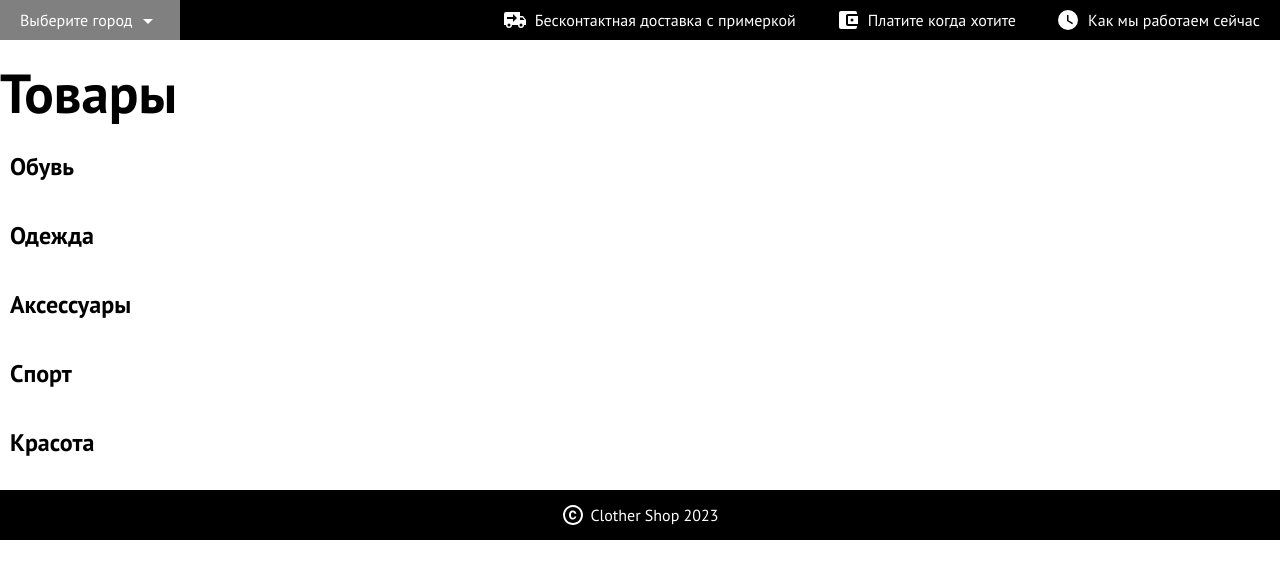
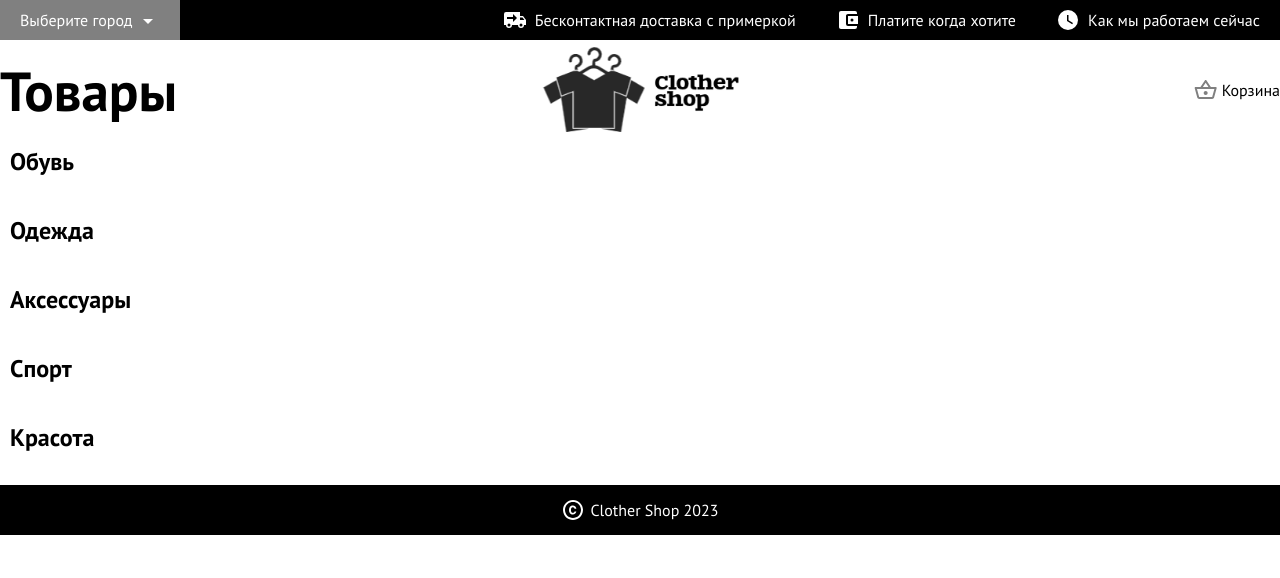
Before and after one commit to FloxOoO/Clother_shop, a Vue app: page / in a window 1280 px wide. Shown: the top 578 px of the page. Built offline with nearby package versions, Linux system fonts and the light colour scheme.

Commit message:
Subheader

```diff
--- a/index.html
+++ b/index.html
@@ -4,7 +4,7 @@
     <meta charset="UTF-8" />
     <link rel="icon" type="image/svg+xml" href="/vite.svg" />
     <meta name="viewport" content="width=device-width,initial-scale=1.0" />
-    <title>Vite + Vue</title>
+    <title>Clother shop</title>
   </head>
   <body>
     <div id="app"></div>
--- a/src/App.vue
+++ b/src/App.vue
@@ -2,8 +2,8 @@
   <div class="page">
     <div class="page__container">
       <main-header />
+      <sub-header />
       <div class="content">
-        <div class="content__title">Товары</div>
         <div class="catalog">
           <div class="catalog__left-column">
             <main-menu />
@@ -34,6 +34,7 @@
 </template>
 <script>
 import MainHeader from "./components/MainHeader.vue";
+import SubHeader from "./components/SubHeader.vue";
 import MainFooter from "./components/MainFooter.vue";
 import MainMenu from "./components/MainMenu.vue";
 export default {
@@ -41,6 +42,7 @@ export default {
 
   components: {
     MainHeader,
+    SubHeader,
     MainFooter,
     MainMenu,
   },
@@ -57,17 +59,11 @@ export default {
 .content {
   max-width: 1400px;
   margin: 0px auto;
-  &__title {
-    margin: 25px 0 25px 0;
-    font-weight: 700;
-    font-size: 55px;
-  }
 }
 .catalog {
   display: flex;
   &__left-column {
     padding-right: 30px;
-    flex: 0 1 auto;
   }
   &__right-column {
     flex: 1 1 auto;
@@ -79,58 +75,58 @@ export default {
   flex-wrap: wrap;
   margin: 0px -25px;
 }
-.product-card {
-  display: flex;
-  flex-direction: column;
-  width: 286px;
-  height: 406px;
-  padding: 0px 25px;
-  margin-bottom: 30px;
-  &:hover {
-    position: relative;
-    top: -25px;
-    padding: 25px;
-    box-shadow: 0px 0px 5px 1px grey;
-    .product-card__size {
-      display: block;
-    }
-  }
-  &__image {
-    width: inherit - 50px;
-    height: 340px;
-  }
+// .product-card {
+//   display: flex;
+//   flex-direction: column;
+//   width: 286px;
+//   height: 406px;
+//   padding: 0px 25px;
+//   margin-bottom: 30px;
+//   &:hover {
+//     position: relative;
+//     top: -25px;
+//     padding: 25px;
+//     box-shadow: 0px 0px 5px 1px grey;
+//     .product-card__size {
+//       display: block;
+//     }
+//   }
+//   &__image {
+//     width: inherit - 50px;
+//     height: 340px;
+//   }
 
-  &__description {
-    display: flex;
-    flex-direction: column;
-    padding-top: 8px;
-  }
+//   &__description {
+//     display: flex;
+//     flex-direction: column;
+//     padding-top: 8px;
+//   }
 
-  &__old-price {
-    text-decoration: line-through;
-    font-size: 14px;
-  }
+//   &__old-price {
+//     text-decoration: line-through;
+//     font-size: 14px;
+//   }
 
-  &__new-price {
-    font-size: 18px;
-    font-weight: 700;
-    color: rgb(255, 103, 1);
-    &:before {
-      content: " ";
-    }
-    &:after {
-      content: " ₽";
-    }
-  }
+//   &__new-price {
+//     font-size: 18px;
+//     font-weight: 700;
+//     color: rgb(255, 103, 1);
+//     &:before {
+//       content: " ";
+//     }
+//     &:after {
+//       content: " ₽";
+//     }
+//   }
 
-  &__information {
-    margin-top: 8px;
-  }
+//   &__information {
+//     margin-top: 8px;
+//   }
 
-  &__size {
-    margin-top: 8px;
-    color: grey;
-    display: none;
-  }
-}
+//   &__size {
+//     margin-top: 8px;
+//     color: grey;
+//     display: none;
+//   }
+// }
 </style>
--- a/src/components/MainHeaderPopup.vue
+++ b/src/components/MainHeaderPopup.vue
@@ -16,6 +16,7 @@ export default {
 <style lang="scss" scoped>
 .popup {
   position: absolute;
+  z-index: 10;
   padding: 20px;
   background-color: white;
   color: black;
--- a/src/components/MainHeaderPopupCity.vue
+++ b/src/components/MainHeaderPopupCity.vue
@@ -1,7 +1,7 @@
 <template>
   <div v-if="isOpen" class="backdrop" @click="close(null)">
     <div class="popup" @click.stop>
-      <img src="src/img/logo_popup.png" alt="" class="popup__logo" />
+      <img src="../img/logo_popup.png" alt="" class="popup__logo" />
       <div class="popup__description">
         <div class="popup__header">
           <div class="popup__title">Укажите ваш город</div>
@@ -118,9 +118,9 @@ export default {
   padding: 20px;
   margin-top: 80px;
   &__logo {
-    width: 343px;
-    height: 345px;
-    margin-right: 15px;
+    width: 299px;
+    height: 324px;
+    margin-right: 35px;
   }
   &__header {
     display: flex;
--- /dev/null
+++ b/src/components/SubHeader.vue
@@ -0,0 +1,69 @@
+<template>
+  <div class="subheader">
+    <div class="subheader__title">Товары</div>
+    <img src="../img/logo_header.png" alt="" class="subheader__logo" />
+    <div class="basket">
+      <icon-mdi :icon="icons.mdiBasketOutline" class="basket__icon" />
+      <div class="basket__title">Корзина</div>
+    </div>
+  </div>
+</template>
+<script>
+import { mdiBasketOutline } from "@mdi/js";
+import IconMdi from "./IconMdi.vue";
+export default {
+  components: {
+    IconMdi,
+  },
+
+  computed: {
+    icons() {
+      return {
+        mdiBasketOutline,
+      };
+    },
+  },
+};
+</script>
+<style lang="scss" scoped>
+.subheader {
+  position: relative;
+  height: 100px;
+  max-width: 1400px;
+  margin: 0px auto;
+  text-align: center;
+  &__logo {
+    width: 200px;
+    position: absolute;
+    top: 50%;
+    left: 50%;
+    transform: translate(-50%, -50%);
+  }
+  &__title {
+    position: absolute;
+    font-weight: 700;
+    font-size: 55px;
+    top: 50%;
+    transform: translate(0%, -50%);
+  }
+}
+.basket {
+  display: flex;
+  align-items: center;
+  position: absolute;
+  z-index: 2;
+  top: 50%;
+  left: 100%;
+  transform: translate(-100%, -50%);
+  cursor: pointer;
+  &__icon {
+    margin-right: 4px;
+    color: grey;
+    transition: .3s;
+    &:hover {
+      color: black;
+      transition: .3s;
+    }
+  }
+}
+</style>
```
Also changed, not shown: src/img/logo_header.png, src/img/logo_popup.png.
